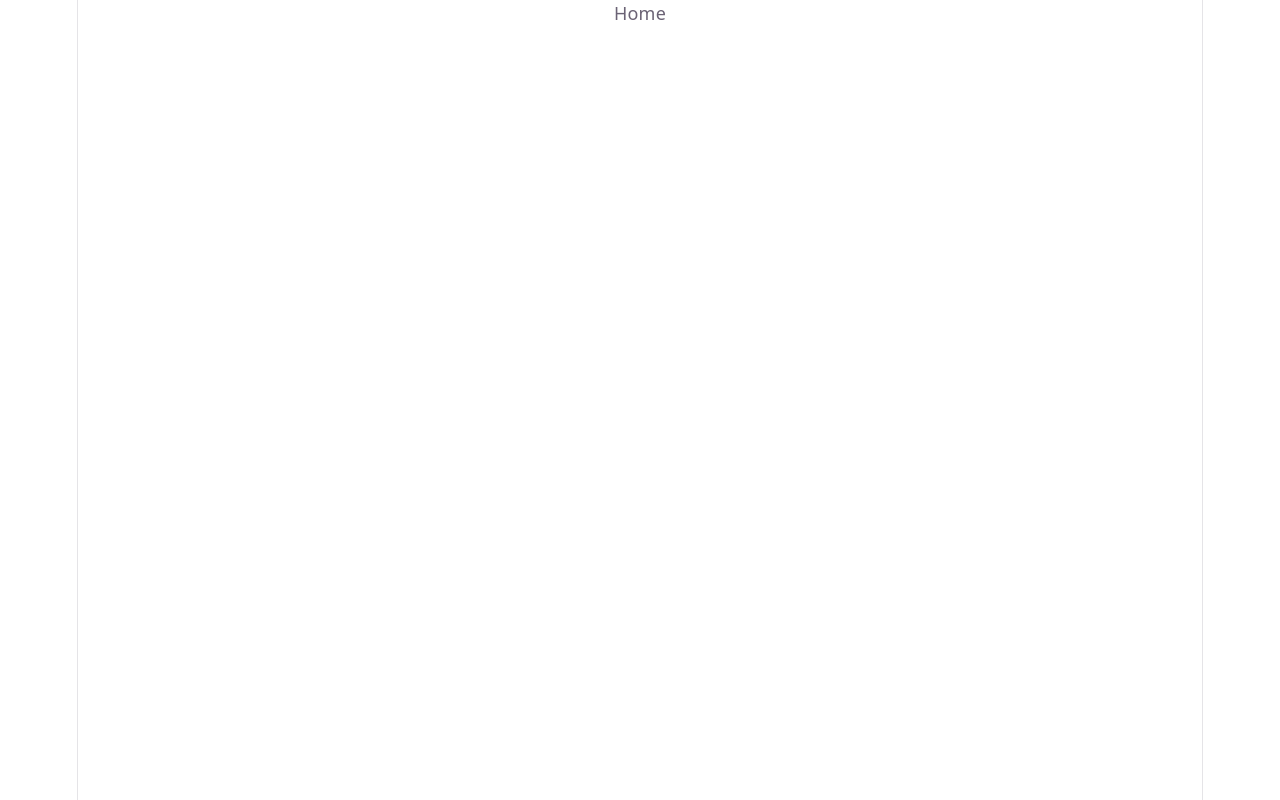
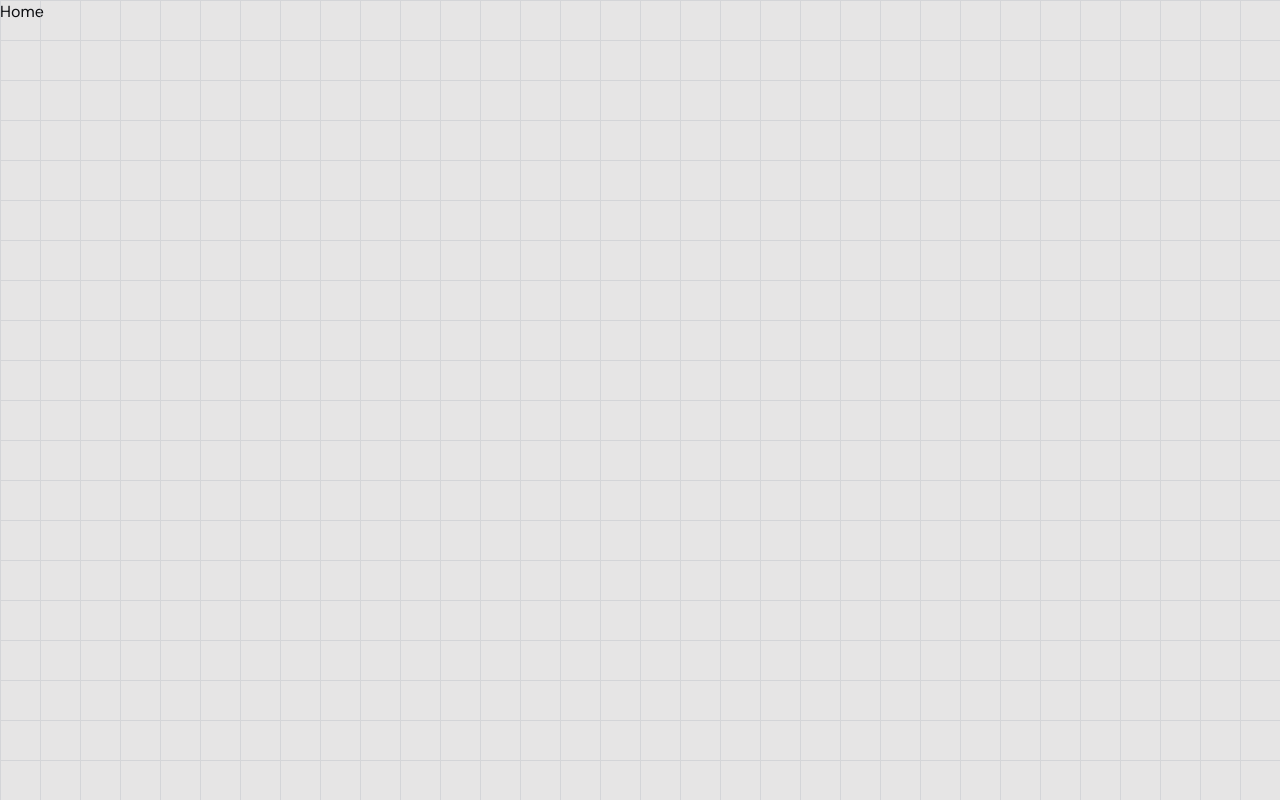
Before and after one commit to ZeynebKoc/persist-flow, a React (Vite) app: page / in a window 1280 px wide. Built offline with nearby package versions, Linux system fonts and the light colour scheme.

Commit message:
feat: setup Tailwind config and global theme tokens

```diff
--- a/src/index.css
+++ b/src/index.css
@@ -1,115 +1,70 @@
-:root {
-  --text: #6b6375;
-  --text-h: #08060d;
-  --bg: #fff;
-  --border: #e5e4e7;
-  --code-bg: #f4f3ec;
-  --accent: #aa3bff;
-  --accent-bg: rgba(170, 59, 255, 0.1);
-  --accent-border: rgba(170, 59, 255, 0.5);
-  --social-bg: rgba(244, 243, 236, 0.5);
-  --shadow:
-    rgba(0, 0, 0, 0.1) 0 10px 15px -3px, rgba(0, 0, 0, 0.05) 0 4px 6px -2px;
-
-  --sans: system-ui, 'Segoe UI', Roboto, sans-serif;
-  --heading: system-ui, 'Segoe UI', Roboto, sans-serif;
-  --mono: ui-monospace, Consolas, monospace;
-
-  font: 18px/145% var(--sans);
-  letter-spacing: 0.18px;
-  color-scheme: light dark;
-  color: var(--text);
-  background: var(--bg);
-  font-synthesis: none;
-  text-rendering: optimizeLegibility;
-  -webkit-font-smoothing: antialiased;
-  -moz-osx-font-smoothing: grayscale;
-
-  @media (max-width: 1024px) {
-    font-size: 16px;
-  }
-}
-
-@media (prefers-color-scheme: dark) {
-  :root {
-    --text: #9ca3af;
-    --text-h: #f3f4f6;
-    --bg: #16171d;
-    --border: #2e303a;
-    --code-bg: #1f2028;
-    --accent: #c084fc;
-    --accent-bg: rgba(192, 132, 252, 0.15);
-    --accent-border: rgba(192, 132, 252, 0.5);
-    --social-bg: rgba(47, 48, 58, 0.5);
-    --shadow:
-      rgba(0, 0, 0, 0.4) 0 10px 15px -3px, rgba(0, 0, 0, 0.25) 0 4px 6px -2px;
-  }
-
-  #social .button-icon {
-    filter: invert(1) brightness(2);
-  }
-}
-
-body {
-  margin: 0;
-}
-
-#root {
-  width: 1126px;
-  max-width: 100%;
-  margin: 0 auto;
-  text-align: center;
-  border-inline: 1px solid var(--border);
-  min-height: 100svh;
-  display: flex;
-  flex-direction: column;
-  box-sizing: border-box;
-}
-
-h1,
-h2 {
-  font-family: var(--heading);
-  font-weight: 500;
-  color: var(--text-h);
-}
-
-h1 {
-  font-size: 56px;
-  letter-spacing: -1.68px;
-  margin: 32px 0;
-  @media (max-width: 1024px) {
-    font-size: 36px;
-    margin: 20px 0;
-  }
-}
-h2 {
-  font-size: 24px;
-  line-height: 118%;
-  letter-spacing: -0.24px;
-  margin: 0 0 8px;
-  @media (max-width: 1024px) {
-    font-size: 20px;
-  }
-}
-p {
-  margin: 0;
-}
-
-code,
-.counter {
-  font-family: var(--mono);
-  display: inline-flex;
-  border-radius: 4px;
-  color: var(--text-h);
-}
-
-code {
-  font-size: 15px;
-  line-height: 135%;
-  padding: 4px 8px;
-  background: var(--code-bg);
-}
+@import url('https://fonts.googleapis.com/css2?family=Syne:wght@400;600;700;800&family=DM+Sans:wght@300;400;500&display=swap');
 
 @tailwind base;
 @tailwind components;
 @tailwind utilities;
+
+:root {
+  --bg: #e6e5e5;
+  --surface: #FFFFFF;
+  --surface2: #F0F2F5;
+  --surface3: #E8EBF0;
+  --border: #b9bdc6;
+  --border2: #94979d;
+  --accent: #2D7F2F;
+  --content: #0b0c0f;
+  --muted: #8A909E;
+  --muted2: #6B7180;
+  --primary: #1A6FD4;
+}
+
+.dark {
+  --bg: #0C0C0F;
+  --surface: #141418;
+  --surface2: #1C1C22;
+  --surface3: #222229;
+  --border: #2A2A33;
+  --border2: #333340;
+  --accent: #C8F04A;
+  --content: #ffffff;
+  --muted: #6B6B7A;
+  --muted2: #9090A0;
+  --primary: #4A9EF0;
+}
+
+body {
+  font-family: 'DM Sans', sans-serif;
+  background-color: var(--bg);
+  color: var(--content);
+  min-height: 100vh;
+  transition: background-color 0.3s, color 0.3s;
+}
+
+body::before {
+  content: '';
+  position: fixed;
+  inset: 0;
+  pointer-events: none;
+  z-index: 0;
+  background-image:
+    linear-gradient(var(--border) 1px, transparent 1px),
+    linear-gradient(90deg, var(--border) 1px, transparent 1px);
+  background-size: 40px 40px;
+  opacity: 0.4;
+}
+
+@layer components {
+  .text-content { color: var(--content); }
+  .text-accent  { color: var(--accent); }
+  .text-muted   { color: var(--muted); }
+  .text-muted2  { color: var(--muted2); }
+  .text-primary { color: var(--primary); }
+
+  .bg-bg       { background-color: var(--bg); }
+  .bg-surface  { background-color: var(--surface); }
+  .bg-surface2 { background-color: var(--surface2); }
+  .bg-surface3 { background-color: var(--surface3); }
+
+  .border-border  { border-color: var(--border); }
+  .border-border2 { border-color: var(--border2); }
+}
--- a/tailwind.config.js
+++ b/tailwind.config.js
@@ -1,6 +1,14 @@
+/** @type {import('tailwindcss').Config} */
 export default {
-  content: ["./index.html", "./src/**/*.{ts,tsx}"],
+  content: ["./index.html", "./src/**/*.{js,ts,jsx,tsx}"],
   darkMode: "class",
-  theme: { extend: {} },
-  plugins: []
-}
+  theme: {
+    extend: {
+      fontFamily: {
+        display: ["Syne", "sans-serif"],
+        body: ["DM Sans", "sans-serif"],
+      },
+    },
+  },
+  plugins: [],
+};
```
Also changed, not shown: src/App.css (deleted, +0 -184 lines).
